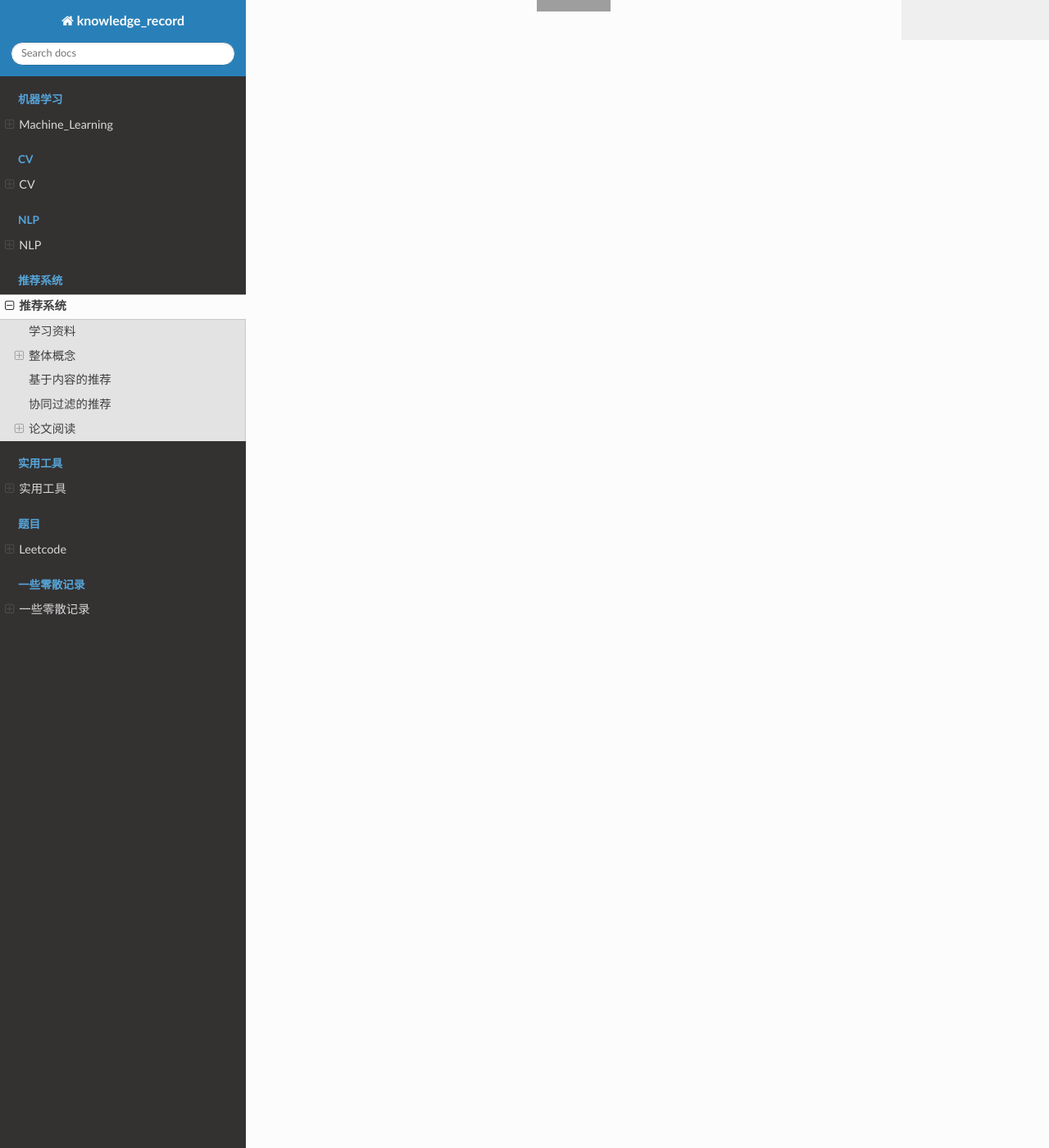
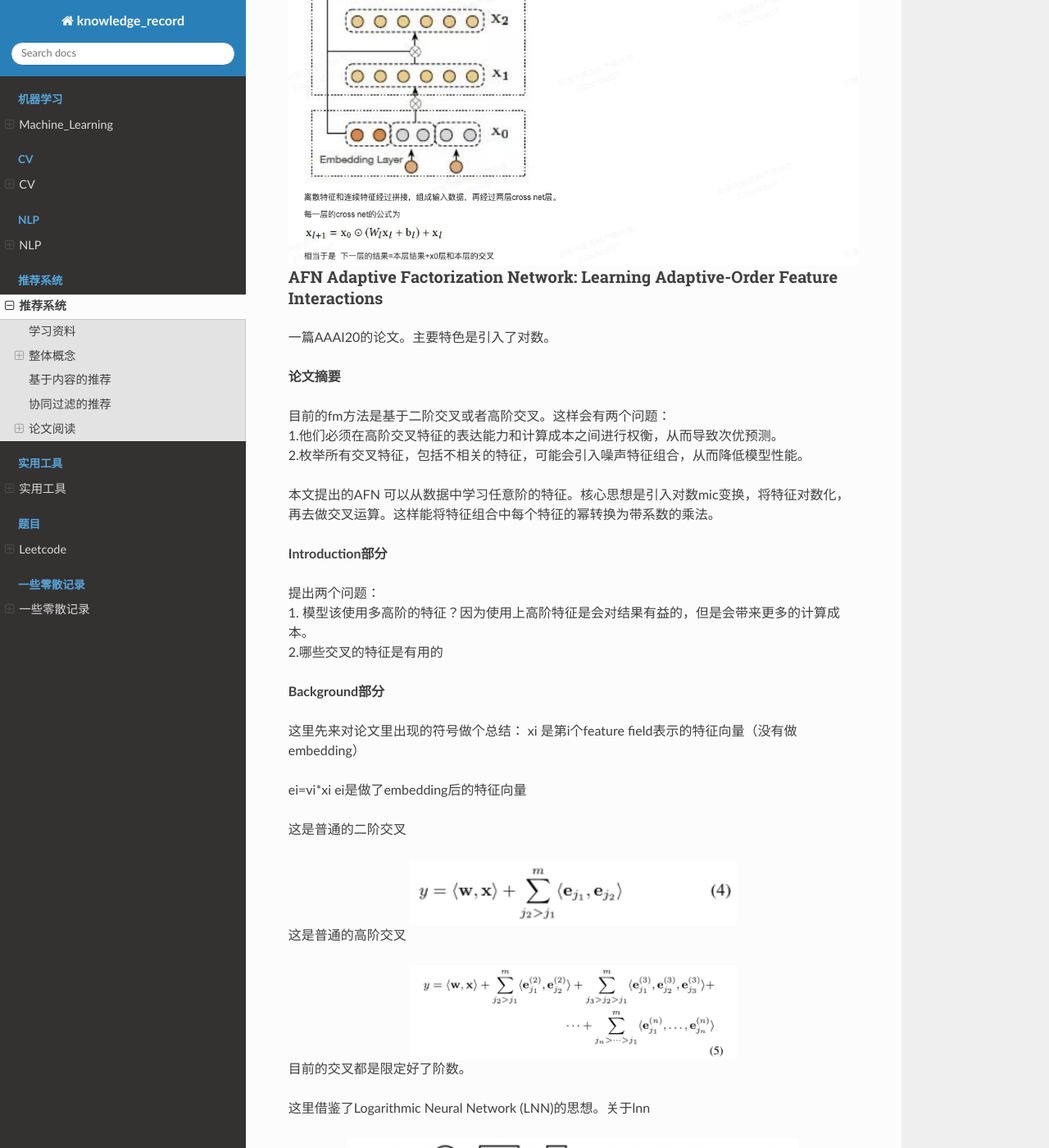
Before and after one commit to luochuankai-JHU/knowledge_record, a Sphinx documentation site: the page built from docs/recommend/recommend.rst, in a window 1280 px wide and 1400 px high, scrolled down 11085 px. Shown: the whole window at 82% size. Built offline with Sphinx 7.4.7 and the Read the Docs theme 2.0.0, drawn with Linux system fonts in a browser that asks for light colours; some of the changed text lies outside the part shown; grey boxes are pictures that could not be loaded.

Commit message:
afn paper reading

```diff
--- a/docs/recommend/recommend.rst
+++ b/docs/recommend/recommend.rst
@@ -195,7 +195,7 @@
 
 感想
 --------------------------------------------------------
-| 1.	低阶特征相当重要。DCN里每次都留下低阶特征。
+| 1.	低阶特征相当重要。DCN里每次都留下低阶特征。 很多模型都有类似resnet的结构保留低阶特征
 | 2.	是不是交叉相乘比mlp的效果好一些？
 | 3.	点乘，元素积，相加相减，等等的特征交叉有优劣的说法吗
 
@@ -212,6 +212,26 @@
 
 | 使用transformer？
 | 平均池化可以优化？
+
+senet
+
+在特征上添加attention等权重
+
+选取更多特征  （视频播完率等等）
+
+做一些数据增强，比如一个高活用户，可以随机遮盖一些信息
+
+通过他看了什么作者 继续推荐这个作者
+
+matchnet把模型分开训练？ 分成低活人群的和高活人群的两个模型
+
+dropout？一些特征随机置零  也算数据增强，沈老板关注
+
+学习率warm up
+
+BN 和 layer norm？
+
+获取gr历史，一个月前点击的物料，取最相似  兴趣点返厂
 
 
 FiBiNet  微博2019
@@ -313,3 +333,113 @@ https://zhuanlan.zhihu.com/p/353223660
 .. image:: ../../_static/recommend/DCN_V2.png
 	:align: center
 	:width: 900
+
+
+
+AFN Adaptive Factorization Network: Learning Adaptive-Order Feature Interactions
+---------------------------------------------------------------------------------
+一篇AAAI20的论文。主要特色是引入了对数。
+
+**论文摘要**
+
+| 目前的fm方法是基于二阶交叉或者高阶交叉。这样会有两个问题：
+| 1.他们必须在高阶交叉特征的表达能力和计算成本之间进行权衡，从而导致次优预测。
+| 2.枚举所有交叉特征，包括不相关的特征，可能会引入噪声特征组合，从而降低模型性能。
+
+本文提出的AFN 可以从数据中学习任意阶的特征。核心思想是引入对数mic变换，将特征对数化，再去做交叉运算。这样能将特征组合中每个特征的幂转换为带系数的乘法。
+
+
+**Introduction部分**
+
+| 提出两个问题：
+| 1. 模型该使用多高阶的特征？因为使用上高阶特征是会对结果有益的，但是会带来更多的计算成本。
+| 2.哪些交叉的特征是有用的
+
+**Background部分**
+
+这里先来对论文里出现的符号做个总结：
+xi 是第i个feature field表示的特征向量（没有做embedding）
+
+ei=vi*xi
+ei是做了embedding后的特征向量
+
+这是普通的二阶交叉
+
+.. image:: ../../_static/recommend/afn_second_order.png
+	:align: center
+	:width: 400
+
+这是普通的高阶交叉
+
+.. image:: ../../_static/recommend/afn_high_order.png
+	:align: center
+	:width: 400
+
+目前的交叉都是限定好了阶数。
+
+这里借鉴了Logarithmic Neural Network (LNN)的思想。关于lnn
+
+.. image:: ../../_static/recommend/afn_lnn.png
+	:align: center
+	:width: 550
+
+对数化
+LNN 的思想是将输入转换为对数空间，将乘法转换为加法，将除法转换为减法，将幂转换为常数
+
+
+
+**Afn结构**
+
+.. image:: ../../_static/recommend/afn_afn_structor.png
+	:align: center
+	:width: 800
+
+| 输入有两点值得注意：
+| 1.由于对数里面不能有负数，所以embedding层的内容都是正数
+| 2.对数里是0的数字换成了一个小正数
+
+（6）中的公式在对数转换层会变成
+
+.. image:: ../../_static/recommend/afn_7_formular.png
+	:align: center
+	:width: 500
+
+.. image:: ../../_static/recommend/afn_7_formular_explain.png
+	:align: center
+	:width: 600
+
+举例说明的话，如果想看二阶交叉，只保留e1和e2。其他的权重置零。
+
+
+DNN层
+
+在fm后面串接了dnn，激活函数选的relu
+
+
+**实验结果**
+
+.. image:: ../../_static/recommend/afn_exp_result.png
+	:align: center
+	:width: 800
+
+ensemble的方式的确有用
+CIN值得关注
+
+
+在使用ensemble的时候，AFN和dnn是分开训练的，embedding空间也没有共享。
+
+.. image:: ../../_static/recommend/afn_ensemble.png
+	:align: center
+	:width: 500
+
+**Ablation study**
+
+.. image:: ../../_static/recommend/afn_ablation.png
+	:align: center
+	:width: 500
+
+A。没看懂这里指的是什么
+
+B。后面接一层dnn能有效提升，再多了意义不大
+
+C。dnn的宽度调节起来有影响。过深或者过浅都不合适。具体数据要结合业务。
```
Also changed, not shown: docs/_static/recommend/afn_7_formular.png (added), docs/_static/recommend/afn_7_formular_explain.png (added), docs/_static/recommend/afn_ablation.png (added), docs/_static/recommend/afn_afn_structor.png (added), docs/_static/recommend/afn_ensemble.png (added), docs/_static/recommend/afn_exp_result.png (added), docs/_static/recommend/afn_high_order.png (added), docs/_static/recommend/afn_lnn.png (added), docs/_static/recommend/afn_second_order.png (added).
